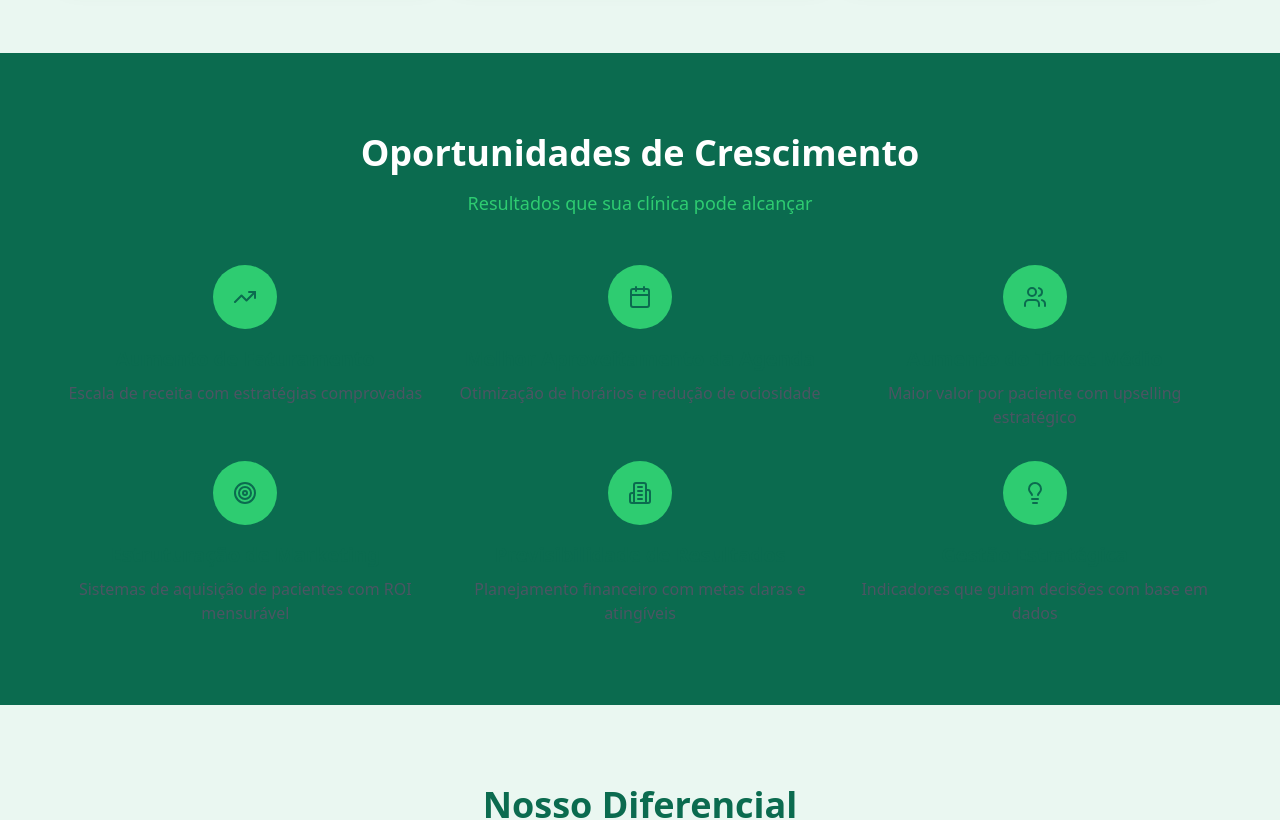
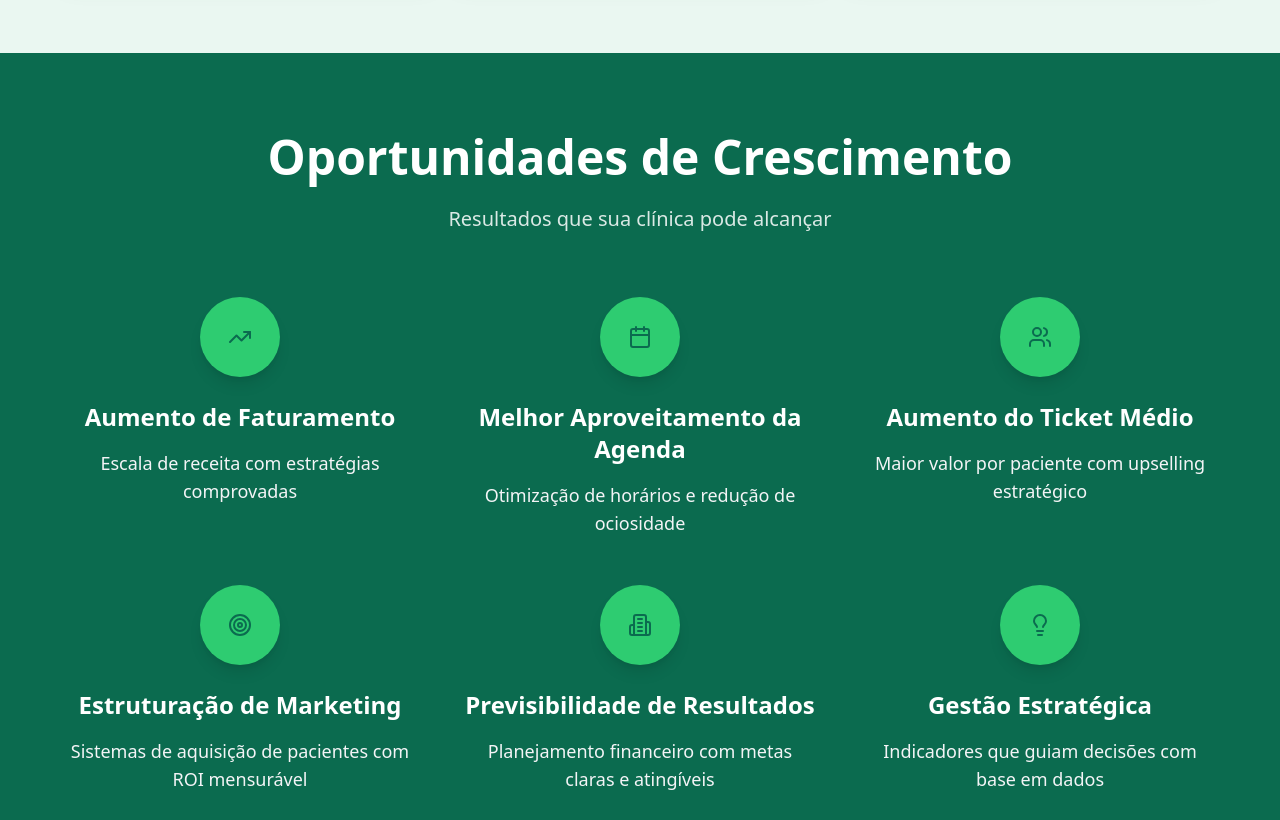
Before and after one commit to alex72sp/Odonto-Strategy, a React (Vite) app: page / in a window 1280 px wide. Shown: the part 2080-2900 px from the top of the page. Built offline with nearby package versions, Linux system fonts and the light colour scheme.

Commit message:
[dyad] Correção da seção 'Oportunidades de Crescimento' com contraste máximo - wrote 1 file(s)

```diff
--- a/src/pages/Index.tsx
+++ b/src/pages/Index.tsx
@@ -190,61 +190,77 @@ const Index = () => {
         </div>
       </section>
 
-      {/* Oportunidades de Crescimento - Dark Background */}
-      <section className="py-20 px-4 bg-section-dark text-white">
+      {/* Oportunidades de Crescimento - CORRIGIDO com contraste máximo */}
+      <section className="py-20 px-4 bg-primary-dark text-white">
         <div className="max-w-6xl mx-auto">
-          <div className="text-center mb-12">
-            <h2 className="text-3xl md:text-4xl font-bold mb-4">Oportunidades de Crescimento</h2>
-            <p className="text-lg text-primary-light">Resultados que sua clínica pode alcançar</p>
+          <div className="text-center mb-16">
+            <h2 className="text-4xl md:text-5xl font-bold mb-6 text-white">
+              Oportunidades de Crescimento
+            </h2>
+            <p className="text-xl text-white/85 max-w-3xl mx-auto">
+              Resultados que sua clínica pode alcançar
+            </p>
           </div>
 
-          <div className="grid md:grid-cols-2 lg:grid-cols-3 gap-8">
+          <div className="grid md:grid-cols-2 lg:grid-cols-3 gap-12">
             <div className="text-center">
-              <div className="w-16 h-16 bg-primary-light rounded-full flex items-center justify-center mx-auto mb-4">
-                <TrendingUp className="text-primary-dark text-2xl" />
+              <div className="w-20 h-20 bg-primary-light rounded-full flex items-center justify-center mx-auto mb-6 shadow-lg">
+                <TrendingUp className="text-primary-dark text-3xl" />
               </div>
-              <h3 className="text-xl font-semibold text-primary-dark mb-2">Aumento de Faturamento</h3>
-              <p className="text-gray-600">Escala de receita com estratégias comprovadas</p>
+              <h3 className="text-2xl font-bold text-white mb-4">Aumento de Faturamento</h3>
+              <p className="text-gray-100 text-lg">
+                Escala de receita com estratégias comprovadas
+              </p>
             </div>
 
             <div className="text-center">
-              <div className="w-16 h-16 bg-primary-light rounded-full flex items-center justify-center mx-auto mb-4">
-                <Calendar className="text-primary-dark text-2xl" />
+              <div className="w-20 h-20 bg-primary-light rounded-full flex items-center justify-center mx-auto mb-6 shadow-lg">
+                <Calendar className="text-primary-dark text-3xl" />
               </div>
-              <h3 className="text-xl font-semibold text-primary-dark mb-2">Melhor Aproveitamento da Agenda</h3>
-              <p className="text-gray-600">Otimização de horários e redução de ociosidade</p>
+              <h3 className="text-2xl font-bold text-white mb-4">Melhor Aproveitamento da Agenda</h3>
+              <p className="text-gray-100 text-lg">
+                Otimização de horários e redução de ociosidade
+              </p>
             </div>
 
             <div className="text-center">
-              <div className="w-16 h-16 bg-primary-light rounded-full flex items-center justify-center mx-auto mb-4">
-                <Users className="text-primary-dark text-2xl" />
+              <div className="w-20 h-20 bg-primary-light rounded-full flex items-center justify-center mx-auto mb-6 shadow-lg">
+                <Users className="text-primary-dark text-3xl" />
               </div>
-              <h3 className="text-xl font-semibold text-primary-dark mb-2">Aumento do Ticket Médio</h3>
-              <p className="text-gray-600">Maior valor por paciente com upselling estratégico</p>
+              <h3 className="text-2xl font-bold text-white mb-4">Aumento do Ticket Médio</h3>
+              <p className="text-gray-100 text-lg">
+                Maior valor por paciente com upselling estratégico
+              </p>
             </div>
 
             <div className="text-center">
-              <div className="w-16 h-16 bg-primary-light rounded-full flex items-center justify-center mx-auto mb-4">
-                <Target className="text-primary-dark text-2xl" />
+              <div className="w-20 h-20 bg-primary-light rounded-full flex items-center justify-center mx-auto mb-6 shadow-lg">
+                <Target className="text-primary-dark text-3xl" />
               </div>
-              <h3 className="text-xl font-semibold text-primary-dark mb-2">Estruturação de Marketing</h3>
-              <p className="text-gray-600">Sistemas de aquisição de pacientes com ROI mensurável</p>
+              <h3 className="text-2xl font-bold text-white mb-4">Estruturação de Marketing</h3>
+              <p className="text-gray-100 text-lg">
+                Sistemas de aquisição de pacientes com ROI mensurável
+              </p>
             </div>
 
             <div className="text-center">
-              <div className="w-16 h-16 bg-primary-light rounded-full flex items-center justify-center mx-auto mb-4">
-                <Building2 className="text-primary-dark text-2xl" />
+              <div className="w-20 h-20 bg-primary-light rounded-full flex items-center justify-center mx-auto mb-6 shadow-lg">
+                <Building2 className="text-primary-dark text-3xl" />
               </div>
-              <h3 className="text-xl font-semibold text-primary-dark mb-2">Previsibilidade de Resultados</h3>
-              <p className="text-gray-600">Planejamento financeiro com metas claras e atingíveis</p>
+              <h3 className="text-2xl font-bold text-white mb-4">Previsibilidade de Resultados</h3>
+              <p className="text-gray-100 text-lg">
+                Planejamento financeiro com metas claras e atingíveis
+              </p>
             </div>
 
             <div className="text-center">
-              <div className="w-16 h-16 bg-primary-light rounded-full flex items-center justify-center mx-auto mb-4">
-                <Lightbulb className="text-primary-dark text-2xl" />
+              <div className="w-20 h-20 bg-primary-light rounded-full flex items-center justify-center mx-auto mb-6 shadow-lg">
+                <Lightbulb className="text-primary-dark text-3xl" />
               </div>
-              <h3 className="text-xl font-semibold text-primary-dark mb-2">Gestão Estratégica</h3>
-              <p className="text-gray-600">Indicadores que guiam decisões com base em dados</p>
+              <h3 className="text-2xl font-bold text-white mb-4">Gestão Estratégica</h3>
+              <p className="text-gray-100 text-lg">
+                Indicadores que guiam decisões com base em dados
+              </p>
             </div>
           </div>
         </div>
```
